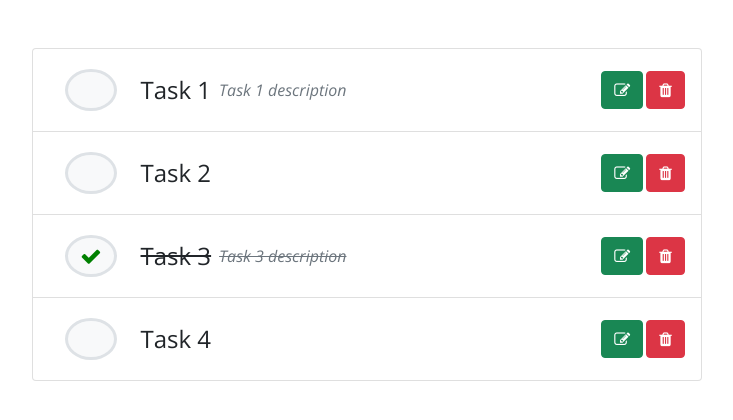
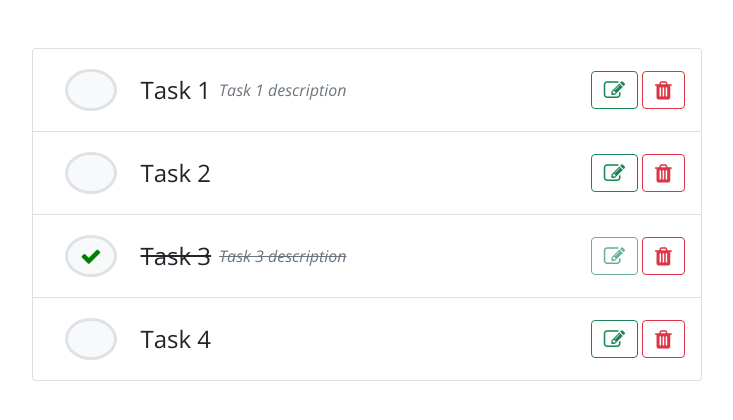
Before and after one commit to igorsilva3/todo, an Angular app in the folder web/: page / in a window 1280 px wide. Shown: the top 420 px of the page, without its empty margins (273-1006 px from the left). Built offline with nearby package versions, Linux system fonts and the light colour scheme.

Commit message:
Updated render task

```diff
--- a/web/src/app/tasks/tasks-list/tasks-list.component.css
+++ b/web/src/app/tasks/tasks-list/tasks-list.component.css
@@ -4,7 +4,7 @@
 }
 
 .actions a {
-  margin-left: 3px;
+  margin-left: 4px;
 }
 
 .check  {
--- a/web/src/app/tasks/tasks-list/tasks-list.component.html
+++ b/web/src/app/tasks/tasks-list/tasks-list.component.html
@@ -1,17 +1,28 @@
 <div class="content">
   <div class="d-flex flex-fill mt-5 justify-content-center align-items-center">
     <ul class="list-group tasks">
-      <li *ngFor="let task of tasks"  class="list-group-item">
+      <li *ngFor="let task of tasks" class="list-group-item">
         <div class="d-flex">
           <div class="d-flex justify-content-center align-items-center m-1">
-            <span [ngClass]="{ 'check m-2': task.status != 'done', 'done m-2': task.status }">
-              <a class="border border-3 ms-1 rounded-circle btn btn-light" title="Check">
+            <span
+              [ngClass]="{
+                'check m-2': task.status !== 'done',
+                'done m-2': task.status
+              }"
+              (click)="task.status = task.status === 'done' ? 'open' : 'done'"
+            >
+              <a
+                class="border border-3 ms-1 rounded-circle btn btn-light"
+                title="Check"
+              >
                 <i class="fa fa-check fa-lg"></i>
               </a>
             </span>
           </div>
 
-          <div class="d-flex flex-fill justify-content-start align-items-center m-1 text-break">
+          <div
+            class="d-flex flex-fill justify-content-start align-items-center m-1 text-break"
+          >
             <p class="h4 ms-2 mt-2 {{ task.status }}">
               {{ task.title }}
             </p>
@@ -21,14 +32,21 @@
             </p>
           </div>
           <div class="d-flex justify-content-end align-items-center actions">
-            <span class="edit">
-              <a class="btn btn-success" title="Edit">
-                <i class="fa fa-edit"></i>
+            <span class="content">
+              <a
+                [ngClass]="{
+                  'btn btn-outline-success disabled': task.status === 'done',
+                  'btn btn-outline-success': task.status
+                }"
+
+                title="Edit"
+              >
+                <i class="fa fa-edit fa-lg"></i>
               </a>
             </span>
             <span class="delete">
-              <a class="btn btn-danger" title="Delete">
-                <i class="fa fa-trash"></i>
+              <a class="btn btn-outline-danger" title="Delete">
+                <i class="fa fa-trash fa-lg"></i>
               </a>
             </span>
           </div>
```
